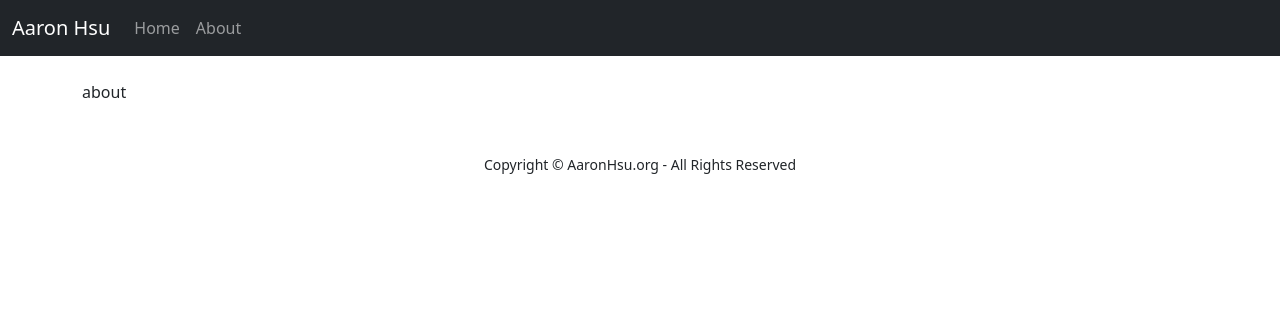
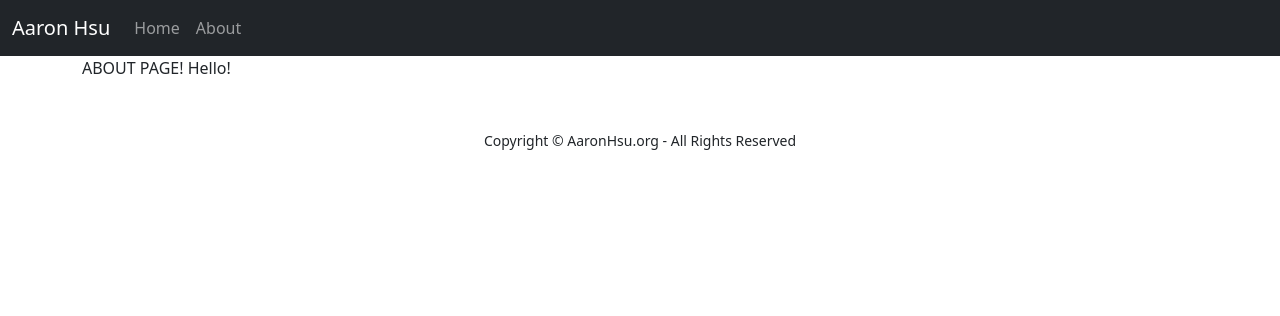
Before and after one commit to AaronCHH/django_demo1, a Django app: template pages/templates/about.html in a window 1280 px wide. Shown: the top 316 px of the page. Run offline with Django 3.2, Linux system fonts and the light colour scheme; the template is opened without the code that fills it, so the values that code supplies are empty.

Commit message:
python in html

```diff
--- a/pages/templates/about.html
+++ b/pages/templates/about.html
@@ -5,6 +5,12 @@ About Aaron Hsu
 {% endblock title %}
 
 {% block content  %}
-<br>
-about
+ABOUT PAGE!
+
+{% if 2 > 1 %}
+Hello!
+{% else %}
+Goodboy
+{% endif %}
+
 {% endblock content  %}
```
